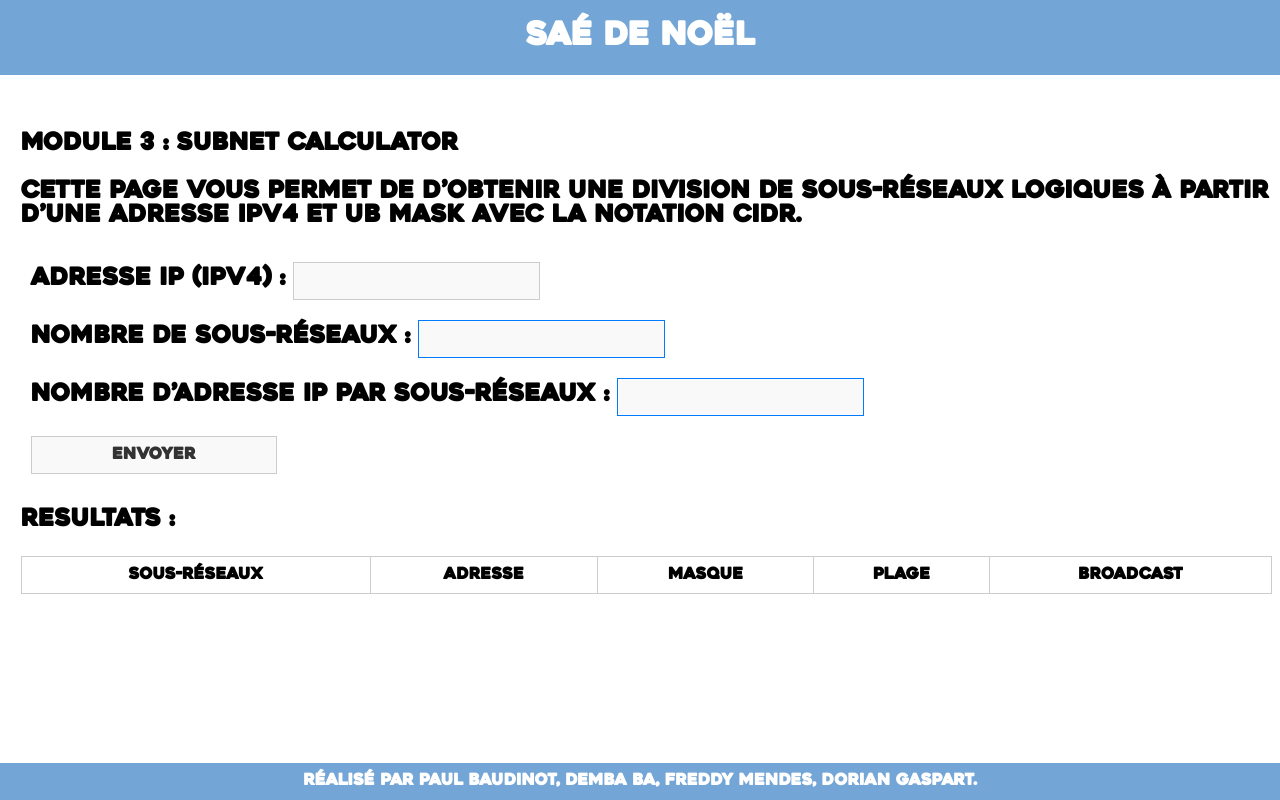
After one commit to badem09/sae_but3_fa, a PHP site: page /Ipv4.php in a window 1280 px wide. The commit adds this page. Run offline with PHP 8.4, Linux system fonts and the light colour scheme.

Commit message:
page ipv4 + bug fix

```diff
--- /dev/null
+++ b/src/Ipv4.php
@@ -0,0 +1,38 @@
+<link rel="stylesheet" href="styles/styleIpv4.css">
+<?php
+include("header.php");
+?>
+<div class="main">
+    <p>Module 3 : Subnet Calculator</p>
+    <p>Cette page vous permet de d’obtenir une division de sous-réseaux logiques à partir d’une adresse IPv4 et ub mask avec la notation CIDR.</p>
+    <form action="traitement.php" method="post">
+        <div class="input_form">
+            <label for="ip">Adresse IP (IPv4) :</label>
+            <input type="text" id="ip" name="ip" required>
+        </div>
+        <div class="input_form">
+            <label for="nb_sr">Nombre de sous-réseaux :</label>
+            <input type="number" id="nb_sr" name="nb_sr" required>
+        </div>
+        <div class="input_form">
+            <label for="nb_ip">Nombre d’adresse IP par sous-réseaux :</label>
+            <input type="number" id="nb_sr" name="nb_ip" required>
+        </div>
+        <div class="input_form">
+            <input type="submit" value="Envoyer">
+        </div>
+    </form>
+    <p>Resultats :</p>
+    <table>
+        <thead>
+            <td>Sous-réseaux</td>
+            <td>Adresse</td>
+            <td>Masque</td>
+            <td>Plage</td>
+            <td>Broadcast</td>
+        </thead>
+    </table>
+</div class="main">
+<?php
+include("footer.php");
+?>
--- /dev/null
+++ b/src/footer.php
@@ -0,0 +1,5 @@
+<footer>
+    <h1>Réalisé par Paul Baudinot, Demba Ba, Freddy Mendes, Dorian Gaspart.</h1>
+</footer>
+</body>
+</html>
--- /dev/null
+++ b/src/header.php
@@ -0,0 +1,12 @@
+<!doctype html>
+<html lang="fr">
+<head>
+    <meta charset="utf-8">
+    <title>Titre de la page</title>
+    <link rel="stylesheet" href="styles/style.css">
+    <script src="scripts/script.js"></script>
+</head>
+<body>
+<header>
+    <h1>SAÉ de Noël</h1>
+</header>
--- a/src/styles/style.css
+++ b/src/styles/style.css
@@ -74,3 +74,8 @@ footer h1{
     font-family: "Heavitas", sans-serif;
     font-size: medium;
 }
+
+p{
+    font-family: "Heavitas", sans-serif;
+    font-weight: bold;
+}
--- /dev/null
+++ b/src/styles/styleIpv4.css
@@ -0,0 +1,66 @@
+.main{
+    padding-top: 100px;
+    padding-left: 1%;
+}
+
+.main p {
+    font-size: x-large;
+}
+
+.main form {
+    font-size: x-large;
+    font-family: "Heavitas", sans-serif;
+    font-weight: bold;
+
+}
+
+input[type="text"],
+input[type="number"],
+textarea {
+    width: 20%;
+    padding: 10px;
+    font-size: 16px;
+    border: 1px solid #ccc;
+    background-color: #f9f9f9;
+    color: #333;
+    font-family: "Heavitas", sans-serif;
+    font-weight: bold;
+}
+
+input[type="text"]:focus,
+input[type="number"],
+textarea:focus {
+    outline: none;
+    border-color: #007bff;
+}
+
+.input_form{
+    padding: 10px;
+}
+
+input[type="submit"]{
+    width: 20%;
+    padding: 10px;
+    font-size: 16px;
+    border: 1px solid #ccc;
+    background-color: #f9f9f9;
+    color: #333;
+    font-family: "Heavitas", sans-serif;
+    font-weight: bold;
+
+}
+
+/* Styles pour le tableau */
+table {
+    width: 100%;
+    border-collapse: collapse; /* Supprime les espaces entre les cellules */
+    font-family: "Heavitas", sans-serif;
+    font-weight: bold;
+    text-align: center;
+}
+
+/* Styles pour les cellules du tableau (étiquettes et champs de saisie) */
+td {
+    padding: 10px;
+    border: 1px solid #ccc;
+}
```
Also changed, not shown: src/index.php (+17 -31 lines), src/img/Ipv4.png, src/img/Ipv6.png.
